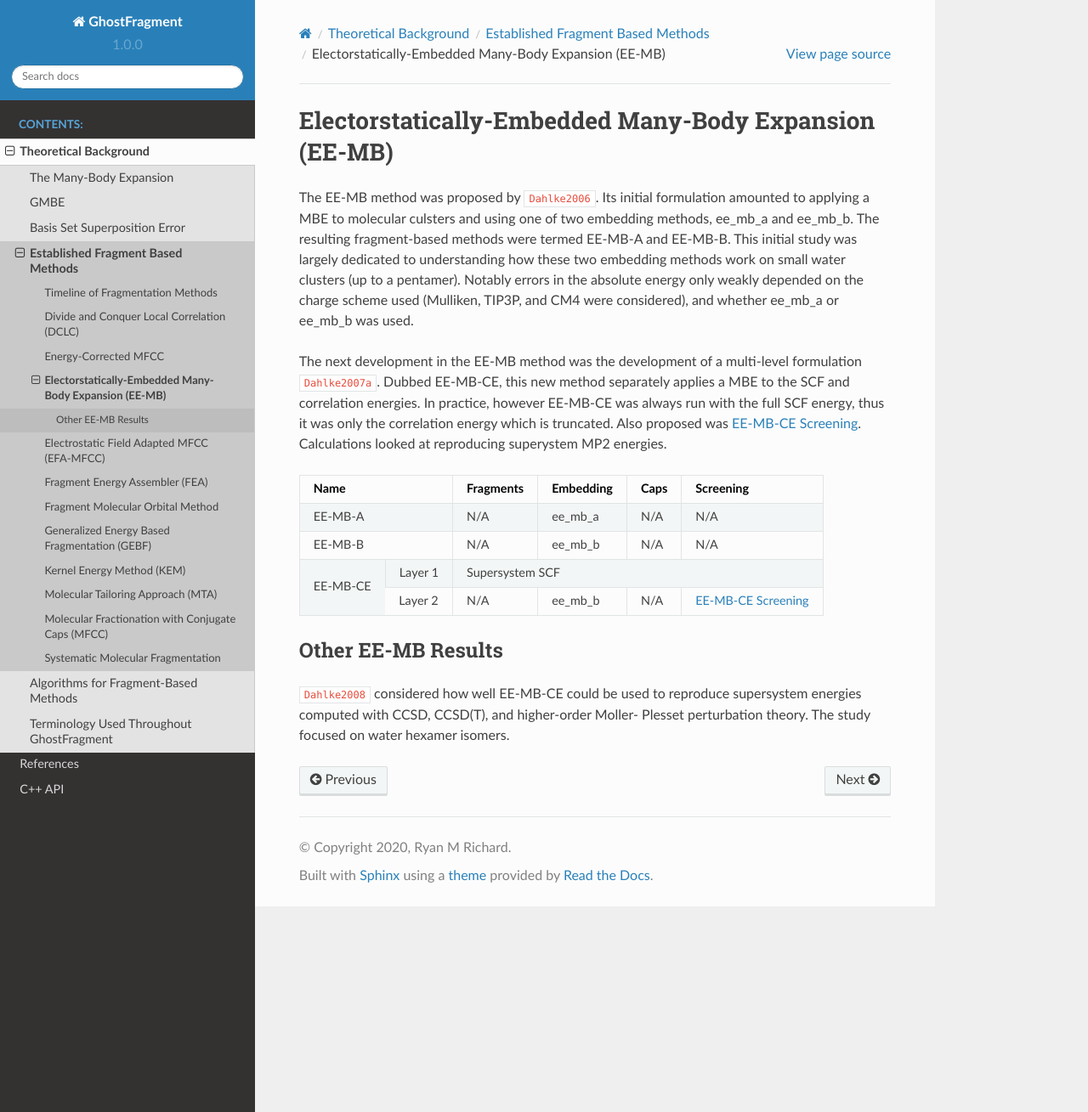
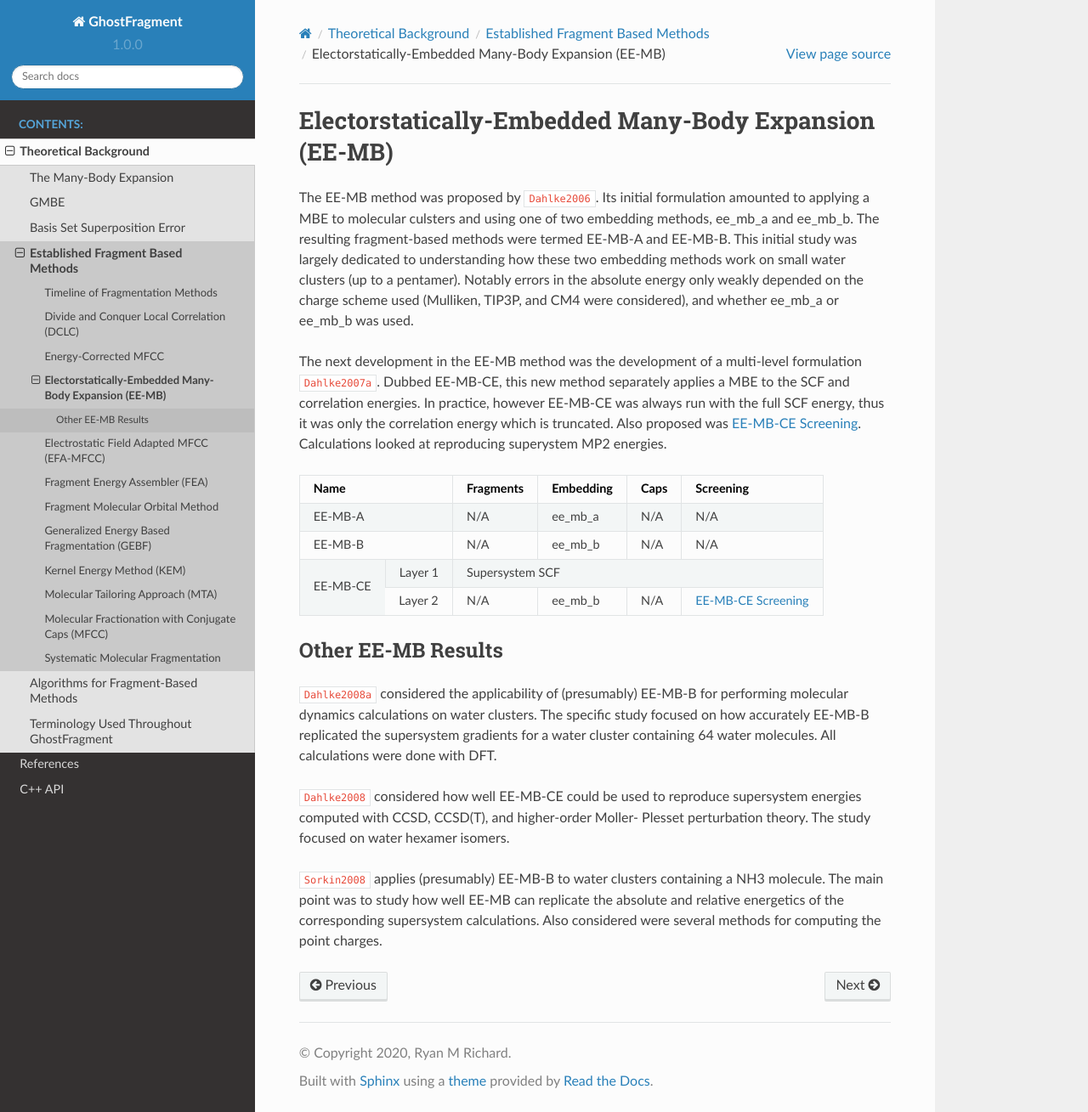
Before and after one commit to rmrresearch/GhostFragment, a Sphinx documentation site: the page built from docs/source/background/established_methods/eembe.rst, in a window 1280 px wide and 1309 px high. Shown: the whole window at 85% size. Built offline with Sphinx 7.4.7 and the Read the Docs theme 2.0.0, drawn with Linux system fonts in a browser that asks for light colours; cross-references to code outside the pages are shown as plain code.

Commit message:
back up [skip ci]

```diff
--- a/docs/source/background/established_methods/eembe.rst
+++ b/docs/source/background/established_methods/eembe.rst
@@ -38,6 +38,17 @@ superystem MP2 energies.
 Other EE-MB Results
 *******************
 
+:cite:t:`Dahlke2008a` considered the applicability of (presumably) EE-MB-B for
+performing molecular dynamics calculations on water clusters. The specific study
+focused on how accurately EE-MB-B replicated the supersystem gradients for a
+water cluster containing 64 water molecules. All calculations were done with
+DFT.
+
 :cite:t:`Dahlke2008` considered how well EE-MB-CE could be used to reproduce
 supersystem energies computed with CCSD, CCSD(T), and higher-order Moller-
 Plesset perturbation theory. The study focused on water hexamer isomers.
+
+:cite:t:`Sorkin2008` applies (presumably) EE-MB-B to water clusters containing a
+NH3 molecule. The main point was to study how well EE-MB can replicate the
+absolute and relative energetics of the corresponding supersystem calculations.
+Also considered were several methods for computing the point charges.
--- a/docs/source/refs.bib
+++ b/docs/source/refs.bib
@@ -299,6 +299,17 @@ pages={199--225}
   volume    = {3}
 }
 
+@Article{Dahlke2008a,
+  author    = {Erin E. Dahlke and Donald G. Truhlar},
+  journal   = {Journal of Chemical Theory and Computation},
+  title     = {Electrostatically Embedded Many-Body Expansion for Simulations},
+  year      = {2008},
+  number    = {1},
+  pages     = {1--6},
+  volume    = {4}
+}
+
+
 @Article{Dahlke2008,
   author    = {Erin E. Dahlke and Hannah R. Leverentz and Donald G. Truhlar},
   journal   = {Journal of Chemical Theory and Computation},
@@ -311,7 +322,15 @@ pages={199--225}
   volume    = {4}
   }
 
-
+@Article{Sorkin2008,
+  author    = {Anastassia Sorkin and Erin E. Dahlke and Donald G. Truhlar},
+  journal   = {Journal of Chemical Theory and Computation},
+  title     = {Application of the Electrostatically Embedded Many-Body Expansion to Microsolvation of Ammonia in Water Clusters},
+  year      = {2008},
+  number    = {5},
+  pages     = {683--688},
+  volume    = {4}
+}
 
 %%%%%%%%%%%%%%%%%%%%%%%%%%%%%%%%%%%%%%%%%%%%%%%%%%%%%%%%%%%%%%%%%%%%%%%%%%%%%%%%
 %                                    FMO
```
Also changed, not shown: other parts of docs/source/refs.bib (+1 -1 lines).
